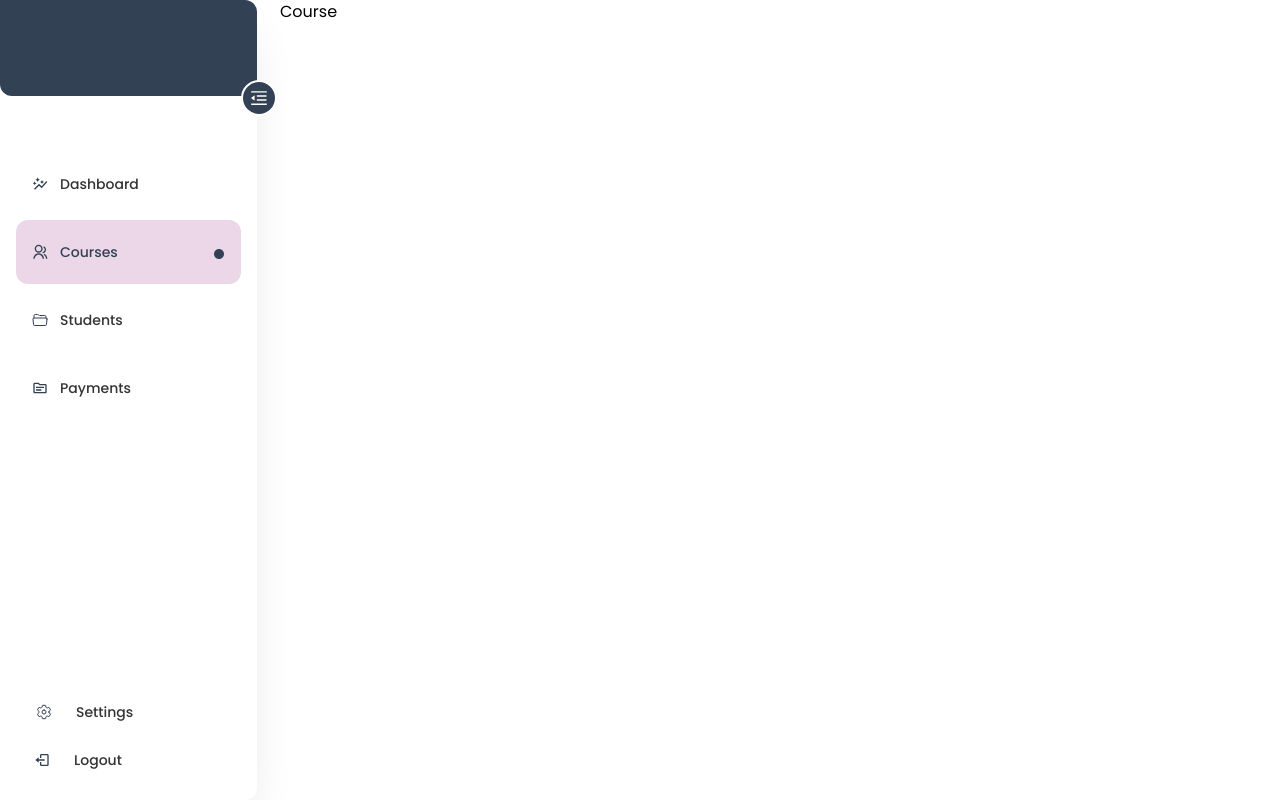
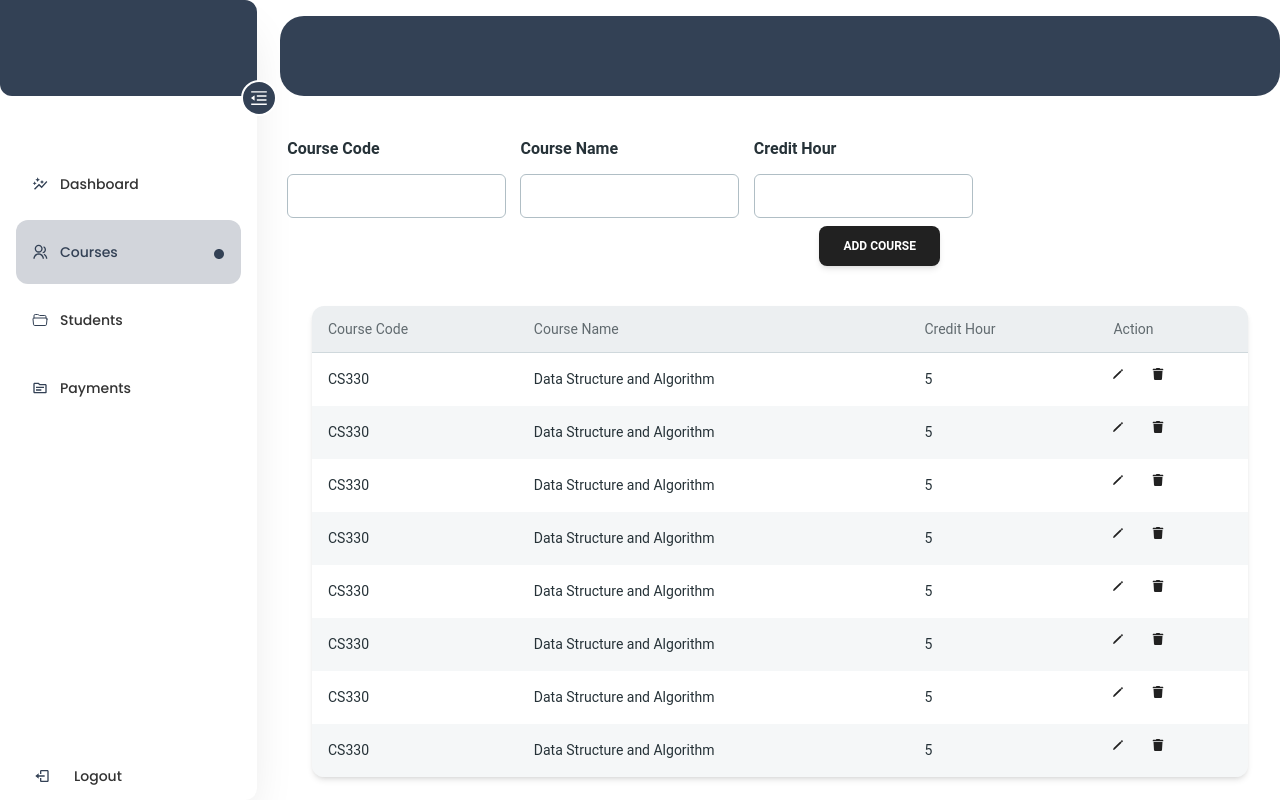
Before and after one commit to Sinates/Student-Academic-Portal, a Next.js app in the folder client/: page /course in a window 1280 px wide. Built offline with nearby package versions, Linux system fonts and the light colour scheme.

Commit message:
implement course page

```diff
--- /dev/null
+++ b/client/components/common/Header.js
@@ -0,0 +1,11 @@
+import React from "react";
+import { IoMdSearch } from "react-icons/io";
+
+function TopHeader() {
+  return (
+    <div className=" h-20 w-full mb-10 mt-4 rounded-3xl bg-primary px-14">
+    </div>
+  );
+}
+
+export default TopHeader;
--- a/client/components/common/SideBarNavigation.js
+++ b/client/components/common/SideBarNavigation.js
@@ -153,7 +153,7 @@ export default function SideBarNav() {
                                             }
                                             className={classNames(
                                                 activeTab == item.i
-                                                    ? "bg-[#EBD7E7] text-primary"
+                                                    ? "bg-[#D2D5DB] text-primary"
                                                     : "text-secondary hover:bg-lightPrimaryBg",
                                                 "group flex gap-x-3 rounded-xl p-2 pt-5 text-sm leading-6 font-medium h-full w-full"
                                             )}
@@ -182,31 +182,8 @@ export default function SideBarNav() {
                             </ul>
                         </li>
 
+
                         <li className="w-full mt-auto">
-                            <button
-                                onClick={() => SetActiveMenuTab(7, "/settings")}
-                                className={classNames(
-                                    activeTab == 7
-                                        ? "bg-[#EBD7E7] text-primary"
-                                        : "text-secondary hover:bg-lightPrimaryBg",
-                                    "group flex gap-x-3 rounded-xl p-2 py-3 text-sm leading-6 font-medium h-full w-full"
-                                )}
-                            >
-                                <IoSettingsOutline className="h-4 w-4 text-primary mt-1 ml-1" />
-                                <span
-                                    className={classNames(
-                                        activeTab == 7
-                                            ? "text-primary"
-                                            : "text-secondary",
-                                        "mx-3 font-medium"
-                                    )}
-                                    aria-hidden="true"
-                                >
-                                    Settings
-                                </span>
-                            </button>
-                        </li>
-                        <li className="w-full mb-4">
                             <button
                                 onClick={() => signOut()}
                                 className="group flex gap-x-3 rounded-xl p-2 py-3 text-sm leading-6 font-medium h-full w-full"
--- /dev/null
+++ b/client/components/course/AddCourse.js
@@ -0,0 +1,55 @@
+import React from "react";
+import { Input, Typography, Checkbox, Button } from "@material-tailwind/react";
+
+function AddCourse() {
+  return (
+    <div className="w-[70%]">
+      <form className="mt-8 mb-2 w-full ">
+        <div className="flex justify-around">
+        <div className="">
+          <Typography variant="h6" color="blue-gray" className="-mb-3">
+            Course Code
+          </Typography>
+          <Input
+            size="lg"
+            placeholder="name@mail.com"
+            className=" !border-t-blue-gray-200 focus:!border-t-gray-900 mt-6"
+
+          />
+        </div>
+        <div>
+          <Typography variant="h6" color="blue-gray" className="-mb-3">
+            Course Name
+          </Typography>
+          <Input
+            size="lg"
+            placeholder="name@mail.com"
+            className=" !border-t-blue-gray-200 focus:!border-t-gray-900 mt-6"
+
+          />
+        </div>
+        <div>
+          <Typography variant="h6" color="blue-gray" className="-mb-3">
+            Credit Hour
+          </Typography>
+          <Input
+            type="number"
+            size="lg"
+
+            className=" !border-t-blue-gray-200 focus:!border-t-gray-900 mt-6"
+
+          />
+        </div>
+        </div>
+        <div className="mt-8 flex justify-end mr-10" >
+          <Button   color="lightBlue" ripple="light">
+            Add Course
+          </Button>
+          </div>
+
+      </form>
+    </div>
+  );
+}
+
+export default AddCourse;
--- /dev/null
+++ b/client/components/course/CourseList.js
@@ -0,0 +1,122 @@
+import { Card, Typography , IconButton,
+    Tooltip } from "@material-tailwind/react";
+import { IoPencil } from "react-icons/io5";
+import { FaTrash } from "react-icons/fa";
+
+const TABLE_HEAD = ["Course Code", "Course Name", "Credit Hour", "Action"];
+
+const TABLE_ROWS = [
+  {
+    code: "CS330",
+    name: "Data Structure and Algorithm",
+    creditHour: "5",
+  },
+  {
+    code: "CS330",
+    name: "Data Structure and Algorithm",
+    creditHour: "5",
+  },
+  {
+    code: "CS330",
+    name: "Data Structure and Algorithm",
+    creditHour: "5",
+  },
+  {
+    code: "CS330",
+    name: "Data Structure and Algorithm",
+    creditHour: "5",
+  },
+  {
+    code: "CS330",
+    name: "Data Structure and Algorithm",
+    creditHour: "5",
+  },
+  {
+    code: "CS330",
+    name: "Data Structure and Algorithm",
+    creditHour: "5",
+  },
+  {
+    code: "CS330",
+    name: "Data Structure and Algorithm",
+    creditHour: "5",
+  },
+  {
+    code: "CS330",
+    name: "Data Structure and Algorithm",
+    creditHour: "5",
+  },
+];
+
+export default function CourseList() {
+  return (
+    <Card className="h-full  overflow-auto mx-8 mt-10">
+      <table className="w-full min-w-max table-auto text-left">
+        <thead>
+          <tr>
+            {TABLE_HEAD.map((head) => (
+              <th
+                key={head}
+                className="border-b border-blue-gray-100 bg-blue-gray-50 p-4"
+              >
+                <Typography
+                  variant="small"
+                  color="blue-gray"
+                  className="font-normal leading-none opacity-70"
+                >
+                  {head}
+                </Typography>
+              </th>
+            ))}
+          </tr>
+        </thead>
+        <tbody>
+          {TABLE_ROWS.map(({ code, name, creditHour }, index) => (
+            <tr key={name} className="even:bg-blue-gray-50/50">
+              <td className="p-4">
+                <Typography
+                  variant="small"
+                  color="blue-gray"
+                  className="font-normal"
+                >
+                  {code}
+                </Typography>
+              </td>
+              <td className="p-4">
+                <Typography
+                  variant="small"
+                  color="blue-gray"
+                  className="font-normal"
+                >
+                  {name}
+                </Typography>
+              </td>
+              <td className="p-4">
+                <Typography
+                  variant="small"
+                  color="blue-gray"
+                  className="font-normal"
+                >
+                  {creditHour}
+                </Typography>
+              </td>
+
+              <td className="flex">
+                <Tooltip content="Edit Course">
+                  <IconButton variant="text">
+                  <IoPencil />
+                  </IconButton>
+                </Tooltip>
+                <Tooltip content="Delete Course">
+                  <IconButton variant="text">
+                  <FaTrash />
+                  </IconButton>
+                </Tooltip>
+              </td>
+            </tr>
+          ))}
+        </tbody>
+      </table>
+    </Card>
+  );
+}
--- a/client/pages/course/index.js
+++ b/client/pages/course/index.js
@@ -1,12 +1,15 @@
 import RootLayout from '@/layouts/RootLayout'
+import CourseList from '@/components/course/CourseList'
+import TopHeader from '@/components/common/Header'
 import React from 'react'
+import AddCourse from '@/components/course/AddCourse'
 
 function Course() {
   return (
     <RootLayout>
-    <div>
-      Course
-    </div>
+    <  TopHeader/>
+    <AddCourse/>
+  <CourseList/>
     </RootLayout>
   )
 }
--- a/client/tailwind.config.js
+++ b/client/tailwind.config.js
@@ -19,7 +19,7 @@ module.exports =  withMT({
         bgTile: '#F9F9F9',
         archive:'#FF3B30',
         lightPrimary: '#EFE2EC',
-        lightPrimaryBg: '#FFF7FD'
+        lightPrimaryBg: '#7FC7D9'
       },
       backgroundImage: {
         "gradient-radial": "radial-gradient(var(--tw-gradient-stops))",
```
Also changed, not shown: package.json (added, +13 -0 lines), 1 other file (tests, documents, lock files or other folders).
